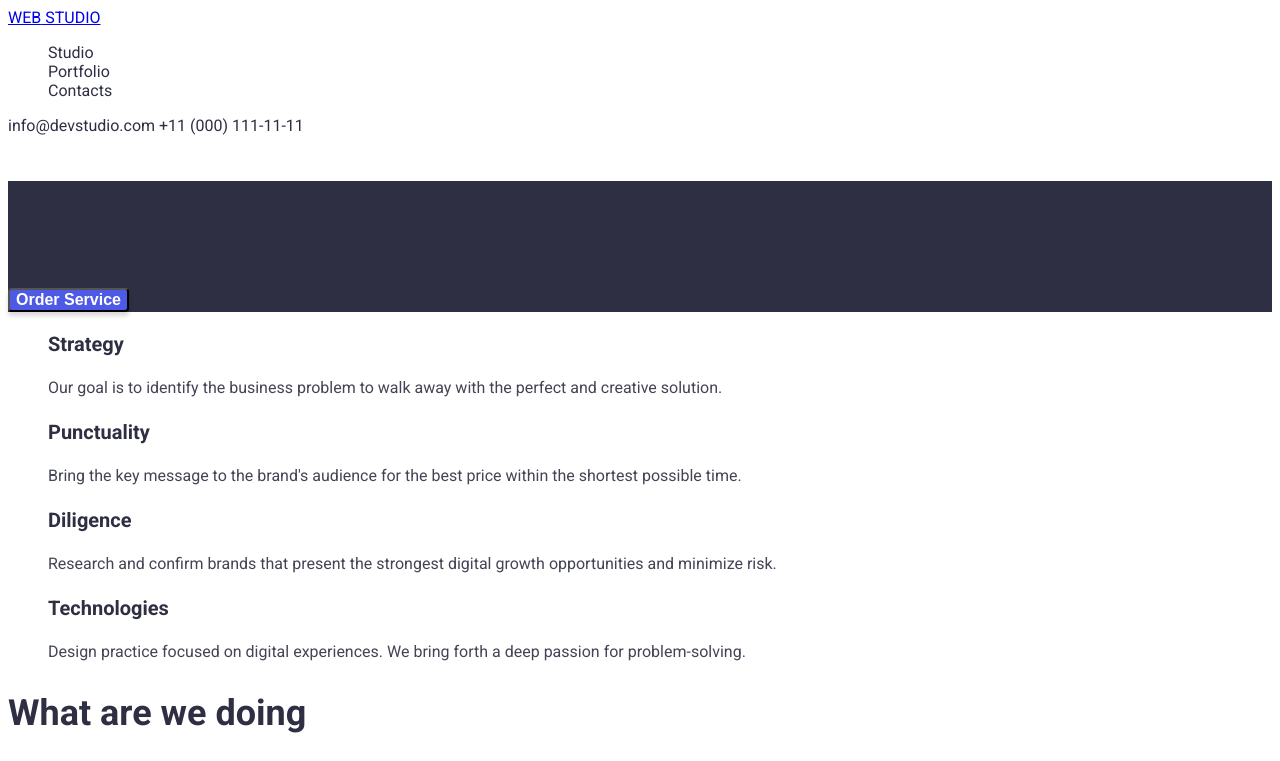
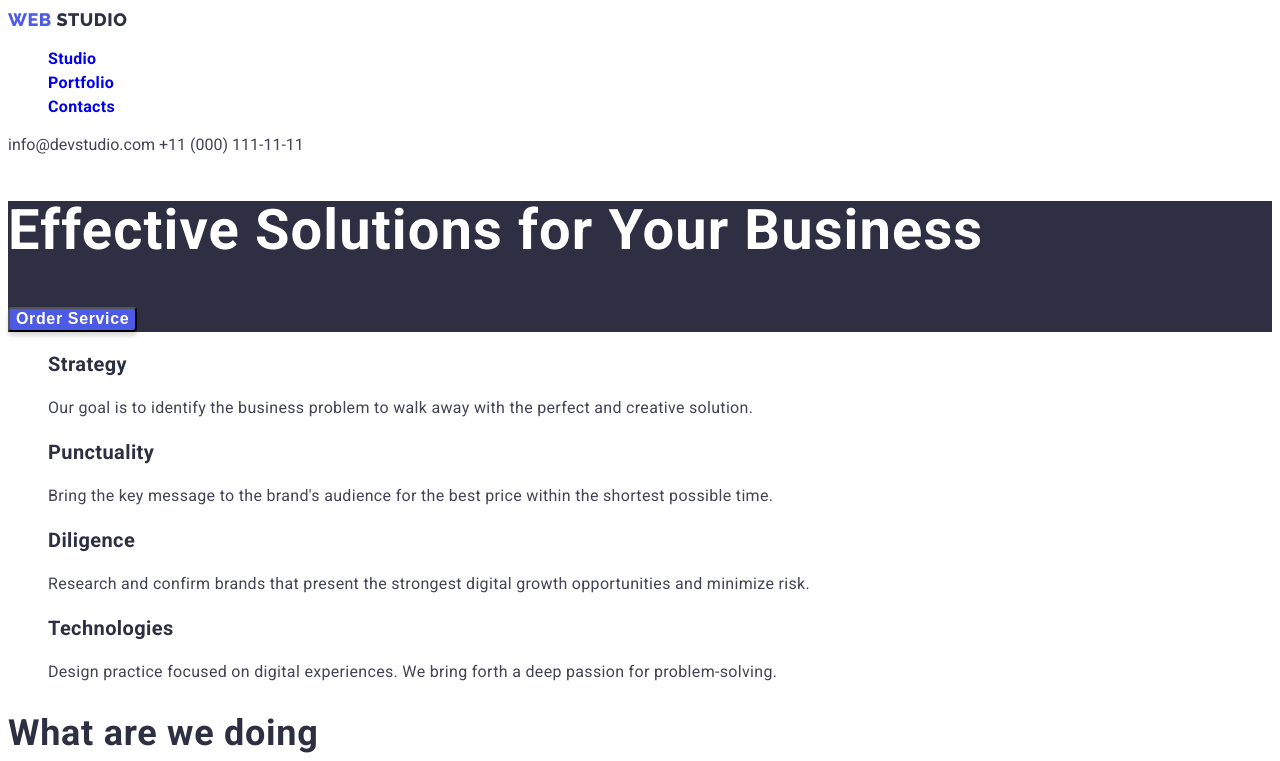
Before and after one commit to solo1515/goit-markup-hw-02, a plain HTML site: page index.html in a window 1280 px wide. Shown: the top 761 px of the page. Drawn offline with Linux system fonts and the light colour scheme.

Commit message:
Add files via upload

```diff
--- a/css/styles.css
+++ b/css/styles.css
@@ -1,47 +1,86 @@
+:root {
+    --brand-color: #2E2F42;
+    --desc-color: #434455;
+    --main-color:#ffffff;
+}
 body{
-font-family: 'Roboto', sans-serif;
-color:#2E2F42;
+font-family: 'Roboto', normal;
+color:var(--brand-color);
 }
 ul{
     list-style-type:none;
 }
+/* logo */
+.logo-name span {
+    color: #4D5AE5;
+}
+
+.logo-name {
+    font-family: 'Raleway';
+    font-weight: 800;
+    font-size: 18px;
+    text-decoration: none;
+    line-height: 1.3em;
+    letter-spacing: 0.03em;
+    color: var(--brand-color);
+}
+.down{
+    color:white;
+}
 
 /* header-style */
 .main-head{
-    background-color: white;
+    background-color:white;
 }
 
-.menu-style {
-    font-weight: 400;
+.top-menu {
+    font-weight: 600;
     font-size: 16px;
     text-decoration: none;
-    color: #2E2F42;
+    line-height :1.5;
+    letter-spacing: 0.02em;
 }
 .top-menu:hover {
     color: #434455;
 
 }
+.contact{
+    text-decoration: none;
+    font-weight: 400;
+    font-size: 16px;
+    text-decoration: none;
+    color:var(--desc-color);
+}
 .contact:hover {
     color: #4D5AE5;
+
 }
 .top-menu:focus {
-    color: #434455;
+    color:#434455;
 
 }
 
 .contact:focus {
     color: #4D5AE5;
 }
+.footer-desc{
+    font-weight: 400;
+    font-size: 16px;
+    line-height: 1.5;
+    letter-spacing: 0.02em;
+    color:#E7E9FC;
+}
 /* buttons */
 
 .button-order{
-background: #4D5AE5;
+    background: #4D5AE5;
     box-shadow: 0px 4px 4px rgba(0, 0, 0, 0.15);
     border-radius: 4px;
-    color:white;
+    color: white;
     font-weight: 600;
     font-size: 16px;
-    cursor:pointer;
+    line-height: 1.18;
+    letter-spacing: 0.04em;
 }
 .button-order:hover {
     background: #4D5AE5;
@@ -65,47 +104,49 @@ background: #4D5AE5;
 /* text-decor */
 
 h1{
-    font-family: 'Roboto';
-    font-style: normal;
     font-weight: 600;
     font-size: 56px;
-    line-height: 107%;
+    line-height: 1.07;
+    letter-spacing: 0.02em;
+    color:white;
 }
 h2{
-    font-family: 'Roboto';
-    font-style: normal;
     font-weight: 600;
     font-size: 36px;
-    line-height: 111%;
+    line-height: 1.11;
+    letter-spacing: 0.02em;
 }
 .title-name{
-    font-family: 'Roboto';
-    font-style: normal;
     font-weight: 600;
     font-size: 20px;
-    color: #2E2F42;
-    line-height: 120%;
+    line-height: 1.2;
+    letter-spacing: 0.02em;
 }
-p{
-    font-family: 'Roboto';
-    font-style: normal;
+.description{
     font-weight: 400;
     font-size: 16px;
-    color: #434455;
-    line-height: 150%;
+    line-height: 1.5;
+    letter-spacing: 0.02em;
+    color: var(--desc-color);
 }
+
 .head{
-    background-color: #2E2F42;
-}
-.descriptions{
-    background-color:white;
-}
-.work{
-    background-color: white;
+    background-color: var(--brand-color);
 }
 .team{
     background: #F4F4FD;
 }
 .footer{
-    background: #2E2F42;
+    background-color: var(--brand-color);
 }
+.descriptions {
+    background-color: var(--main-color);
+}
+
+.work {
+    background-color: var(--main-color);
+}
+
+.main {
+    background-color: var(--main-color);
+}
--- a/index.html
+++ b/index.html
@@ -9,62 +9,56 @@
 		<link rel="preconnect" href="https://fonts.googleapis.com" />
 		<link rel="preconnect" href="https://fonts.gstatic.com" crossorigin />
 		<link
-			href="https://fonts.googleapis.com/css2?family=Raleway:wght@700&family=Roboto:wght@400;500;700;900&display=swap"
+			href="https://fonts.googleapis.com/css2?family=Raleway:wght@800&family=Roboto:wght@400;500;700&display=swap"
 			rel="stylesheet"
 		/>
 	</head>
 
 	<body>
 		<header class="main-head">
-			<div class="main-logo">
-				<div class="logo">
 			<a class="logo-name" href="./index.html">
 				<span>WEB</span>
 				STUDIO
 			</a>
-				</div>
-			</div>
-			<div class="navig">
 			<nav class="nav">
 				<ul class="menu">
-						<li><a class="top-menu menu-style" href="#">Studio</a></li>
-						<li><a class="top-menu menu-style" href="./portfolio.html">Portfolio</a></li>
-						<li><a class="top-menu menu-style" href="#">Contacts</a></li>
+					<li><a class="top-menu" href="#">Studio</a></li>
+					<li><a class="top-menu" href="./portfolio.html">Portfolio</a></li>
+					<li><a class="top-menu" href="#">Contacts</a></li>
 				</ul>
 			</nav>
-			</div>
 			<div class="contacts">
-				<a class="contact menu-style" href="mailto:info@devstudio.com">info@devstudio.com</a>
-				<a class="contact menu-style" href="tel:+110001111111">+11 (000) 111-11-11</a>
+				<a class="contact" href="mailto:info@devstudio.com">info@devstudio.com</a>
+				<a class="contact" href="tel:+110001111111">+11 (000) 111-11-11</a>
 			</div>
 		</header>
 		<main>
 			<section class="head">
-				<h1 class="header_title">Effective Solutionsfor Your Business</h1>
+				<h1 class="header_title">Effective Solutions for Your Business</h1>
 				<button class="button-order" type="button">Order Service</button>
 			</section>
 			<section class="descriptions">
 				<ul class="description_work">
 					<li class="names">
-						<p class="name title-name">Strategy</p>
+						<h3 class="name title-name">Strategy</h3>
 						<p class="description">
 							Our goal is to identify the business problem to walk away with the perfect and creative solution.
 						</p>
 					</li>
 					<li class="names">
-						<p class="name title-name">Punctuality</p>
+						<h3 class="name title-name">Punctuality</h3>
 						<p class="description">
 							Bring the key message to the brand's audience for the best price within the shortest possible time.
 						</p>
 					</li>
 					<li class="names">
-						<p class="name title-name">Diligence</p>
+						<h3 class="name title-name">Diligence</h3>
 						<p class="description">
 							Research and confirm brands that present the strongest digital growth opportunities and minimize risk.
 						</p>
 					</li>
 					<li class="names">
-						<p class="name title-name">Technologies</p>
+						<h3 class="name title-name">Technologies</h3>
 						<p class="description">
 							Design practice focused on digital experiences. We bring forth a deep passion for problem-solving.
 						</p>
@@ -91,34 +85,34 @@
 					<li class="card">
 						<img class="team-img" src="./images/Mark.jpg" alt="Mark Guerrero" width="264" />
 						<h3 class="title title-name">Mark Guerrero</h3>
-						<p class="desc">Product Designer</p>
+						<p class="description">Product Designer</p>
 					</li>
 					<li class="card">
 						<img class="team-img" src="./images/Tom.jpg" alt="Tom Ford" width="264" />
 						<h3 class="title title-name">Tom Ford</h3>
-						<p class="desc">Frontend Developer</p>
+						<p class="description">Frontend Developer</p>
 					</li>
 					<li class="card">
 						<img class="team-img" src="./images/Camila.jpg" alt="Camila Garcia" width="264" />
 						<h3 class="title title-name">Camila Garcia</h3>
-						<p class="desc">Marketing</p>
+						<p class="description">Marketing</p>
 					</li>
 					<li class="card">
 						<img class="team-img" src="./images/Daniel.jpg" alt="Daniel Wilson" width="264" />
 						<h3 class="title title-name">Daniel Wilson</h3>
-						<p class="desc">UI Designer</p>
+						<p class="description">UI Designer</p>
 					</li>
 				</ul>
 			</section>
 		</main>
 		<footer class="footer">
 			<div class="logo">
-				<a class="logo-name" href="./index.html">
+				<a class="logo-name down" href="./index.html">
 					<span>WEB</span>
 					STUDIO
 				</a>
 			</div>
-			<p class="footer_desc">
+			<p class="footer-desc">
 				Increase the flow of customers and sales for your business with digital marketing & growth solutions.
 			</p>
 		</footer>
```
Also changed, not shown: portfolio.html (+18 -26 lines), 1 other file. Lines whose indentation alone changed are shown as unchanged.
